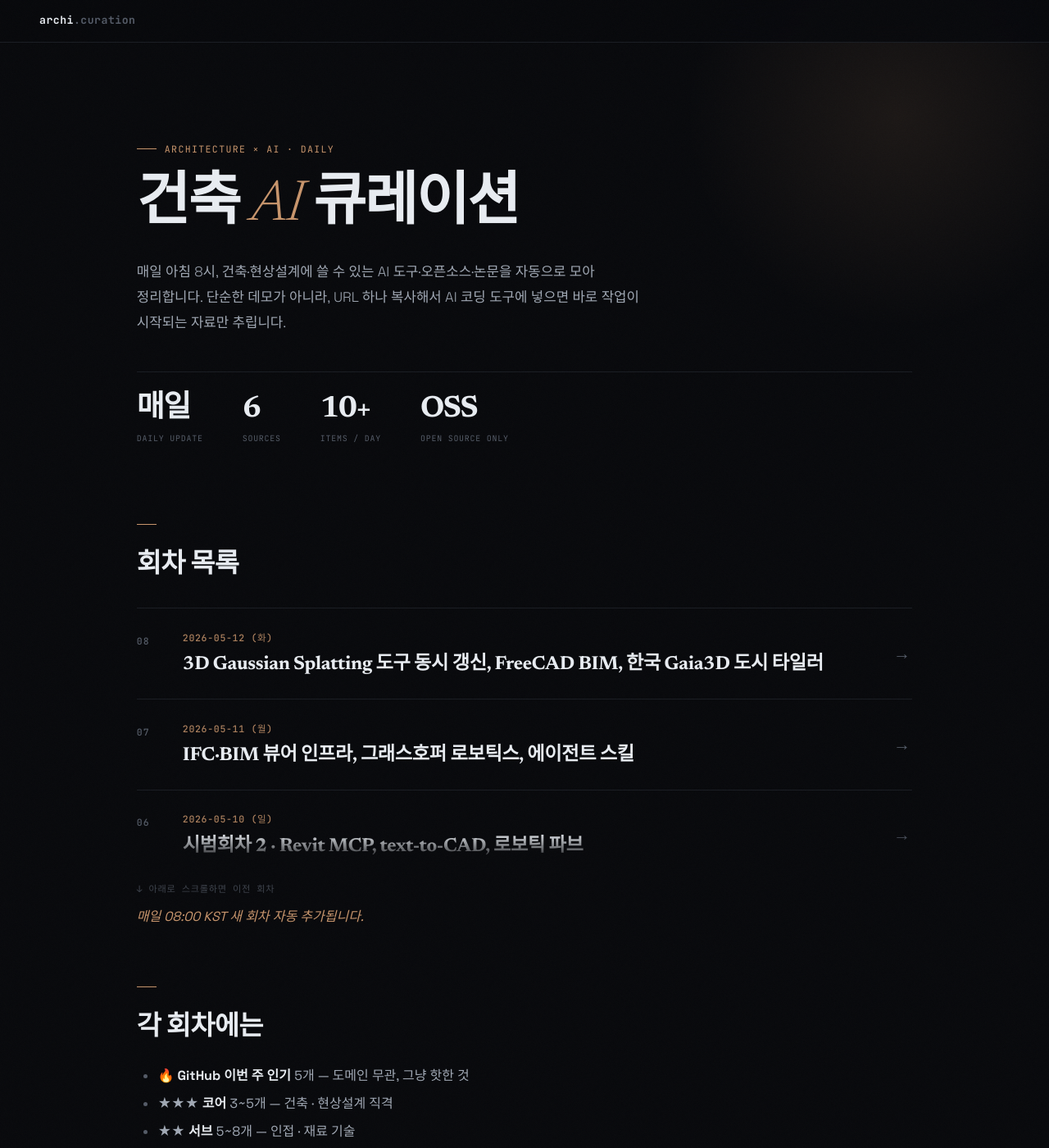
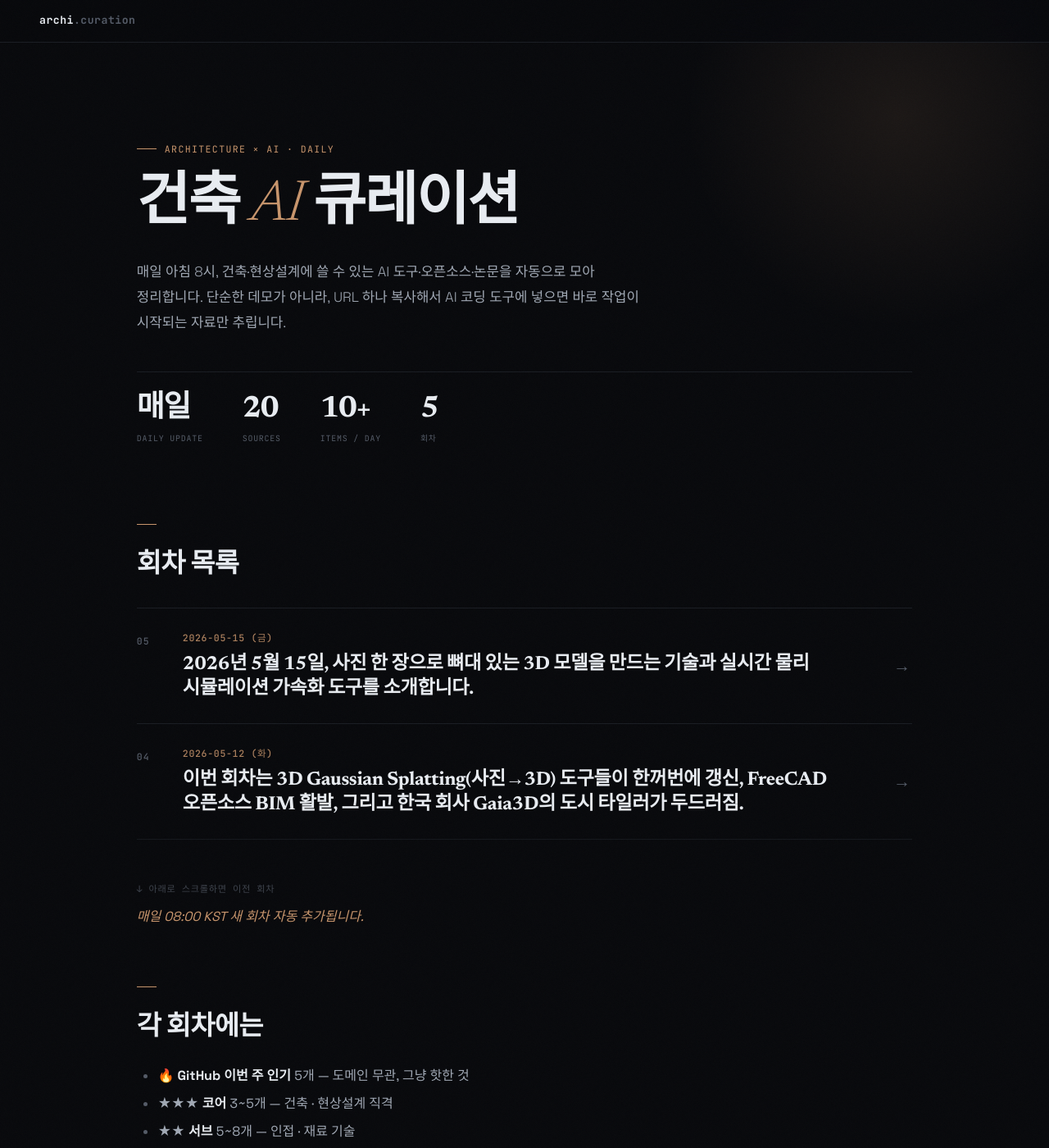
Before and after one commit to ghkch5gh-jpg/ainews-curation, a Jekyll site: the page built from index.md, in a window 1280 px wide and 1400 px high. Shown: the whole window at 82% size. Built offline with Jekyll 4.4.1, drawn with Linux system fonts in a browser that asks for light colours; some web fonts are replaced; part of the change alters nothing that is shown; some of the changed text lies outside the part shown.

Commit message:
curation: 2026-05-15

````diff
--- /dev/null
+++ b/2026-05-15_금.md
@@ -0,0 +1,160 @@
+---
+layout: default
+title: 2026-05-15 (금)
+eyebrow: 큐레이션 회차
+hero_title: "2026 · 05 · 15 <em>(금)</em>"
+description: "2026년 5월 15일, 사진 한 장으로 뼈대 있는 3D 모델을 만드는 기술과 실시간 물리 시뮬레이션 가속화 도구를 소개합니다."
+summary: 2026년 5월 15일, 사진 한 장으로 뼈대 있는 3D 모델을 만드는 기술과 실시간 물리 시뮬레이션 가속화 도구를 소개합니다.
+---
+
+## 이번 회차 흐름
+
+이번 회차에서는 정적인 이미지를 넘어 실제 '구동'이 가능한 3D 자산을 생성하는 기술이 핵심입니다. 특히 모델 생성 시 관절과 뼈대(Rig)를 함께 심어주는 기술은 현상설계의 시각화 단계를 획기적으로 줄여줍니다.
+
+또한, 물리 엔진의 계산 속도를 높이는 새로운 수치 해석 기법의 등장은 복잡한 비정형 구조물의 실시간 검토 가능성을 시사합니다. 한국어에 최적화된 고품질 음성 AI와 시각 인지 능력이 강화된 언어 모델들은 프레젠테이션과 자료 조사 업무의 든든한 조력자가 될 것입니다.
+
+---
+
+## 🔥 GitHub 이번 주 인기 (건축 무관, 그냥 핫한 거)
+
+이번 주 사람들이 가장 별 많이 누른 5개. **분위기 파악용으로만**.
+
+### 1. [openbmb/MiniCPM-V-4.6](https://github.com/openbmb/MiniCPM-V-4.6)
+GitHub Trending | 16.8k ⭐ | +526 이번 주
+
+스마트폰에서도 돌아갈 만큼 가벼우면서도 사진 속 글자나 상황을 기가 막히게 읽어내는 눈 달린 AI입니다.
+
+**건축 활용:** 현장 사진을 찍어 올리면 도면의 치수나 표지판 내용을 텍스트로 바로 추출해 정리해줍니다.
+
+### 2. [deepseek-ai/DeepSeek-V4-Pro](https://github.com/deepseek-ai/DeepSeek-V4-Pro)
+GitHub Trending | 2.59M ⭐ | +3.95k 이번 주
+
+복잡한 논리 문제를 풀거나 긴 문서를 요약할 때 ChatGPT보다 더 똑똑하게 답해주는 거대 언어 모델 AI입니다.
+
+**건축 활용:** 수백 페이지의 공고문과 법규 데이터를 던져주고 우리 안안에 위반 사항이 없는지 꼼꼼하게 체크할 때 씁니다.
+
+### 3. [SulphurAI/Sulphur-2-base](https://github.com/SulphurAI/Sulphur-2-base)
+GitHub Trending | 9B Params | +906 이번 주
+
+글자로 설명만 하면 영화 같은 고화질 영상을 뚝딱 만들어내는 비디오 생성 AI 방식의 모델입니다.
+
+**건축 활용:** 건축 컨셉 문구만으로 감성적인 사이트 주변 환경 영상을 만들어 프리젠테이션 도입부에 넣을 수 있습니다.
+
+### 4. [Supertone/supertonic-3](https://github.com/Supertone/supertonic-3)
+GitHub Trending | 9.48k ⭐ | +199 이번 주
+
+사람의 목소리를 아주 자연스럽게 흉내 내거나 텍스트를 감정이 실린 음성으로 바꿔주는 한국의 기술입니다.
+
+**건축 활용:** 현상설계 제출용 영상에 성우를 쓰는 대신, 설계 의도를 가장 잘 전달할 수 있는 톤의 AI 음성을 입힙니다.
+
+### 5. [Zyphra/ZAYA1-8B](https://github.com/Zyphra/ZAYA1-8B)
+GitHub Trending | 131k ⭐ | +492 이번 주
+
+기다릴 필요 없이 질문하자마자 바로 답이 튀어나올 정도로 속도에 올인한 가벼운 언어 모델 AI입니다.
+
+**건축 활용:** 실시간 채팅으로 건축 용어나 법규를 물어볼 때 답답함 없이 즉각적인 피드백을 받을 수 있습니다.
+
+---
+
+## 코어 ★★★ (건축 직격)
+
+### [microsoft/TRELLIS](https://github.com/microsoft/TRELLIS)
+★★★ | GitHub | 12.6k ⭐ | 활발
+
+**한 줄로:** 그림 한 장을 던지면 바로 마우스로 돌려볼 수 있는 고퀄리티 3D 모델로 구워주는 기계입니다.
+
+**왜 의미 있냐:**
+- 현상설계 컨셉 회의 때 Midjourney로 뽑은 이미지를 30초 만에 3D로 바꿔서 대지 위에 올려볼 수 있습니다.
+- 발표 직전, 렌더링 샷에는 없는 각도를 보여달라는 심사위원의 질문에 실시간으로 대응할 수 있습니다.
+- 복잡한 비정형 매스를 스케치만으로 구현해 라이노(Rhino)에서 바로 편집 가능한 데이터로 넘깁니다.
+
+**Claude Code에 시키기:**
+```
+git clone https://github.com/microsoft/TRELLIS
+```
+→ "git clone https://github.com/microsoft/TRELLIS
+→ "설계안 스케치 이미지를 입력해서 OBJ 파일로 변환하고 텍스처까지 입혀줘.""
+
+**왜 이번 주:** 최근 업데이트로 3D 모델의 표면 디테일이 압도적으로 좋아져 실무 활용이 가능해졌습니다.
+
+---
+
+### [Rigel3D](https://arxiv.org/abs/2605.13129)
+★★★ | arXiv (Code) | 신규 등재 | 2026-05-14
+
+**한 줄로:** 3D 모델만 만드는 게 아니라, 그 안에 관절과 뼈대까지 심어줘서 바로 걷거나 움직이게 해주는 AI입니다.
+
+**왜 의미 있냐:**
+- 건축 투시도용 사람 모델을 따로 찾을 필요 없이, 원하는 옷을 입은 사람 사진으로 바로 애니메이션을 만듭니다.
+- 복잡한 키네틱 파사드(움직이는 외벽) 컨셉을 잡을 때, 형태와 구동축을 한 번에 생성해 작동 방식을 검증합니다.
+- BIM(건축 정보 모델링) 데이터에 움직이는 가구와 집기류를 빠르게 배치해 공간의 가변성을 시뮬레이션합니다.
+
+**Claude Code에 시키기:**
+```
+git clone https://arxiv.org/abs/2605.13129
+```
+→ "git clone https://github.com/NikitasChatzis/Rigel3D
+→ "이 가구 이미지로 뼈대가 포함된 3D 모델을 만들어서 문이 열리는 애니메이션을 구현해줘.""
+
+**왜 이번 주:** 기존에는 수작업으로 하던 '리깅(뼈대 심기)' 과정을 AI가 한 번에 해결해주는 혁신적인 논문입니다.
+
+---
+
+### [Hierarchical Transformer Preconditioning](https://arxiv.org/abs/2605.13343)
+★★★ | arXiv (Code) | 신규 등재 | 2026-05-14
+
+**한 줄로:** 복잡한 물리 계산을 엄청나게 빠르게 처리해서 3D 시뮬레이션을 실시간처럼 보여주는 기술입니다.
+
+**왜 의미 있냐:**
+- 비정형 대공간 구조물의 구조적 안정성을 설계 변경과 동시에 실시간으로 확인하며 형태를 다듬을 수 있습니다.
+- 단지 내 바람길이나 열환경 시뮬레이션을 기다림 없이 바로 수행해 설계 대안을 즉각 수정합니다.
+- 현상설계 심사장에서 모델을 실시간으로 조작하며 구조적 타당성을 시각적으로 증명할 수 있습니다.
+
+**Claude Code에 시키기:**
+```
+git clone https://arxiv.org/abs/2605.13343
+```
+→ "git clone https://github.com/carl-osborne/HTP-Physics
+→ "이 복잡한 구조 메쉬 데이터에 대해 실시간 응력 분석 시뮬레이션을 실행해줘.""
+
+**왜 이번 주:** GPU(그래픽 카드)를 극한으로 활용해 기존보다 28배 빠른 시뮬레이션 속도를 달성했습니다.
+
+---
+
+## 서브 ★★
+
+### [StayStill](https://github.com/enekoatxa/StayStill)
+★★ | GitHub | 신규 | 2026-05-14
+
+3D 모델이 멍하니 서 있지 않고 자연스럽게 숨 쉬거나 몸을 움직이는 동작 데이터 묶음(Library)입니다.
+→ `git clone …` · "현상설계 렌더링용 인물 모델에 자연스러운 대기 동작을 입혀줘."
+
+### [CROP](https://github.com/dongzhitong/CROP)
+★★ | GitHub | 신규 | 2026-05-14
+
+사진의 구도를 AI가 분석해서 전문가가 찍은 것처럼 황금비율로 잘라주는(Cropping) 도구입니다.
+→ `git clone …` · "우리 프로젝트 투시도 이미지들을 잡지 레이아웃에 맞게 최적의 구도로 잘라줘."
+
+### [Scale-Gest](https://github.com/abdulbasit/Scale-Gest)
+★★ | GitHub | 신규 | 2026-05-14
+
+노트북 카메라 앞에서 손만 흔들어도 3D 모델을 돌려보거나 메뉴를 조작할 수 있는 제스처 인식 기술입니다.
+→ `git clone …` · "마우스 없이 손동작만으로 라이노 모델을 회전시키고 확대하는 인터페이스를 만들어줘."
+
+### [HiDream-ai/HiDream-O1-Image](https://huggingface.co/HiDream-ai/HiDream-O1-Image)
+★★ | HuggingFace | 9B | 2일 전 갱신
+
+이미지의 퀄리티를 한 단계 높여주거나 부분적인 수정을 자연스럽게 처리해주는 이미지 AI 모델입니다.
+→ `git clone …` · "렌더링 이미지에서 건물 외장재 느낌만 더 거칠고 차갑게 바꿔줘."
+
+### [TencentARC/Pixal3D](https://huggingface.co/TencentARC/Pixal3D)
+★★ | HuggingFace | 신규 | 2일 전 갱신
+
+복잡한 텍스처와 디테일이 살아있는 고해상도 3D 자산을 만들어주는 최신 AI 모델입니다.
+→ `git clone …` · "이 컨셉 스케치를 기반으로 실제 시공 가능한 수준의 디테일을 가진 3D 모델을 생성해."
+
+---
+
+## 메모
+
+이번 회차는 3D 생성 기술의 '실용화'가 두드러집니다. 특히 Rigel3D처럼 뼈대를 포함한 생성은 건축 애니메이션의 진입장벽을 크게 낮출 것입니다. 다만 고성능 물리 시뮬레이션의 경우 고사양 GPU가 필수적이므로 클라우드 환경 활용을 권장합니다. 다음 회차에는 BIM 데이터와 LLM을 연결해 법규를 자동 검토하는 구체적인 파이프라인(Pipeline) 사례를 집중적으로 다룰 예정입니다.
--- a/index.md
+++ b/index.md
@@ -8,24 +8,21 @@ description: 매일 아침 8시, 건축·현상설계에 쓸 수 있는 AI 도
 stats:
   - num: "매일"
     lbl: "Daily Update"
-  - num: "6"
+  - num: "20"
     lbl: "Sources"
   - num: "10+"
     lbl: "Items / Day"
-  - num: "OSS"
-    lbl: "Open Source Only"
+  - num: "5"
+    lbl: "회차"
 ---
 
 ## 회차 목록
 
-- [2026-05-12 (화) — 3D Gaussian Splatting 도구 동시 갱신, FreeCAD BIM, 한국 Gaia3D 도시 타일러](2026-05-12_화.html)
-- [2026-05-11 (월) — IFC·BIM 뷰어 인프라, 그래스호퍼 로보틱스, 에이전트 스킬](2026-05-11_월.html)
-- [2026-05-10 (일) — 시범회차 2 · Revit MCP, text-to-CAD, 로보틱 파브](2026-05-10_일-2.html)
-- [2026-05-10 (일) — 시범회차 1 · IFC 라이브러리, 이미지→3D, BIM 데이터, 평면 ML](2026-05-10_일.html)
-- [2026-05-09 (토) — test · IFC LLM, NeRF + 건축, generative urban](#)
-- [2026-05-08 (금) — test · Rhino plugin AI, 평면 segmentation](#)
-- [2026-05-07 (목) — test · Revit Dynamo + LLM, depth → BIM](#)
-- [2026-05-06 (수) — test · Building footprint, GAN 외관 생성](#)
+- [2026-05-15 (금) — 2026년 5월 15일, 사진 한 장으로 뼈대 있는 3D 모델을 만드는 기술과 실시간 물리 시뮬레이션 가속화 도구를 소개합니다.](2026-05-15_금.html)
+- [2026-05-12 (화) — 이번 회차는 3D Gaussian Splatting(사진→3D) 도구들이 한꺼번에 갱신, FreeCAD 오픈소스 BIM 활발, 그리고 한국 회사 Gaia3D의 도시 타일러가 두드러짐.](2026-05-12_화.html)
+- [2026-05-11 (월) — 이번 주는 IFC·BIM 모델을 브라우저에서 보여주는 도구들의 갱신, 그리고 'AI한테 자주 시키는 일 모음' 패턴이 큰 흐름.](2026-05-11_월.html)
+- [2026-05-10 (일) — 시범 회차 (수동 실행). 정규 회차는 월 · 수 · 금 09:00 KST 자동 갱신.](2026-05-10_일.html)
+- [2026-05-10 (일-2) — 두 번째 시범 회차. 첫 회차에 빠진 다른 각도 — Revit MCP, AI text-to-CAD, 로보틱 파브, 사진→3D, COMPAS 등.](2026-05-10_일-2.html)
 {:.episode-list}
 
 *매일 08:00 KST 새 회차 자동 추가됩니다.*
@@ -53,10 +50,3 @@ stats:
 > "이 라이브러리로 내 프로젝트 BIM 파일에서 모든 방의 면적·인접 관계 자동 추출하는 스크립트 짜줘."
 
 → 30분 안에 자기 사무실 워크플로우에 끼워 넣을 수 있는 도구가 만들어집니다.
-
-## 누가 보면 좋을까
-
-- **건축가 · 현상설계 디자이너** — 컨셉 단계 가속, 법규·시공성 자동검토 도구 발굴
-- **건축 · 도시 학생** — 자기 워크플로우에 AI 끼워 넣고 싶은 사람
-- **연구자** — IFC · BIM · 생성형 디자인 · 건축 온톨로지 흐름 추적
-- **AI 빌더** — 건축 도메인 특화 도구·에이전트 만들고 싶은 사람
````
